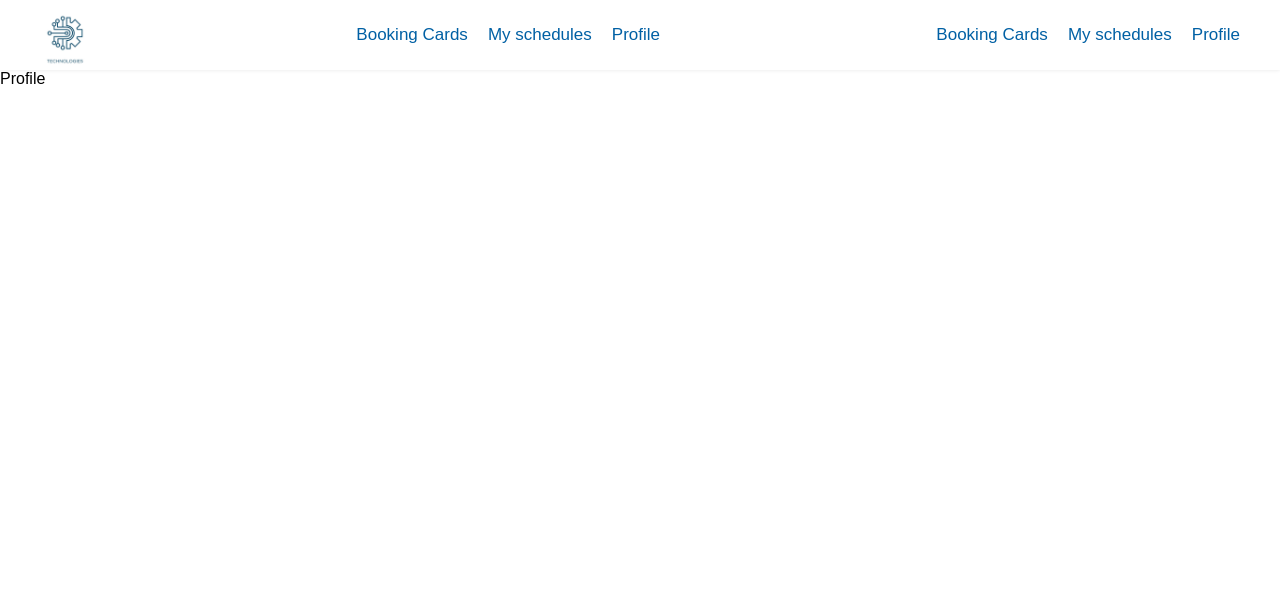
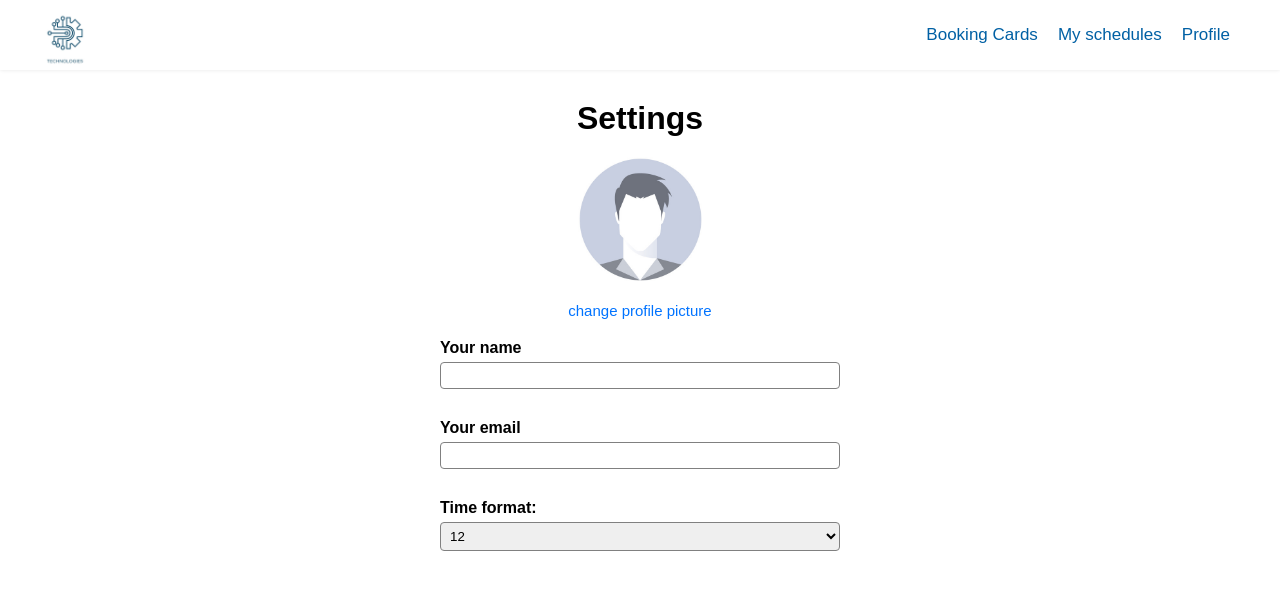
Before and after one commit to Saddamwassan/React, a React (Vite) app in the folder BookingApp/: page /profile in a window 1280 px wide. Shown: the top 590 px of the page. Built offline with nearby package versions, Linux system fonts and the light colour scheme; the HTML template or start-up script is replaced by a standard one.

Commit message:
profile page made

```diff
--- a/BookingApp/src/components/Profile.jsx
+++ b/BookingApp/src/components/Profile.jsx
@@ -1,11 +1,37 @@
 import React from 'react'
 import Nav from './nav'
+import '../styles/profile.css'
+import image from '../assets/profile.jpg'
+import { Link } from 'react-router-dom'
+import Input from './input'
 
 function Profile() {
   return (
     <>
     <Nav />
-    <div>Profile</div>
+    <div className='profile'>
+    <h1>Settings</h1>
+    <img src={image} alt="profile" className='profilepic' />
+    <Link className='profilelink'>change profile picture</Link>
+    {/* username  */}
+      <div className='username'>
+      <label htmlFor="Your name:" >Your name</label>
+      <Input className='input'/>
+      </div>
+       {/* email  */}
+       <div className='username'>
+      <label htmlFor="Your email:" >Your email</label>
+      <Input className='input'/>
+      </div>
+      {/* ti  */}
+      <div className='username'>
+      <label htmlFor="Yourtimeformat:" >Time format:</label>
+      <select name="timeformat" id="timeformat" className='input'>
+        <option value="12">12</option>
+        <option value="24">24</option>
+      </select>
+      </div>
+    </div>
     </>
   )
 }
--- a/BookingApp/src/components/input.jsx
+++ b/BookingApp/src/components/input.jsx
@@ -1,9 +1,9 @@
 import React from 'react'
 
-function input(props) {
+function Input({className}) {
   return (
-    <input type="text" placeholder={props.placeholder} />
-)
+    <input type="text" className={className}/>
+ )
 }
 
-export default input
+export default Input
--- a/BookingApp/src/components/nav.jsx
+++ b/BookingApp/src/components/nav.jsx
@@ -13,14 +13,29 @@ function Nav() {
         <Link to="/dashboard">Booking Cards</Link>
         <Link to="/myschedules">My schedules</Link>
         <Link to="/profile">Profile</Link>
-        <i className ="fa-solid fa-bars barslogo"></i>
+        <i className ="fa-solid fa-bars barslogo" onClick={()=>{setMenu(isShowMenu=>!isShowMenu)}}></i>
       </div>
       {/* //  mobile menu  */}
-    <div className="menu" onClick={()=>{setMenu(isShowMenu=>!isShowMenu)}}>
+      {
+        isMenu
+        ?
+        <div className="menu" >
+          <div className="close">
+            <span>
+              Sidebar
+            </span>
+            <i className="fa fa-xmark cross" onClick={()=>{isMenu && setMenu(isShowMenu=>!isShowMenu)}}></i>
+          </div>
         <Link to="/dashboard">Booking Cards</Link>
         <Link to="/myschedules">My schedules</Link>
         <Link to="/profile">Profile</Link>
+        <Link to="/logout">Logout</Link>
+
     </div>
+    :
+    null
+      }
+
     </div>
 
   )
--- a/BookingApp/src/styles/bookingform.css
+++ b/BookingApp/src/styles/bookingform.css
@@ -14,7 +14,7 @@
     flex-direction: column;
     justify-content: center;
     align-items: center;
-    padding:40px 0;
+    padding:90px 0;
     width: 550px;
 }
 .bookingform h3{
--- a/BookingApp/src/styles/dashboard.css
+++ b/BookingApp/src/styles/dashboard.css
@@ -17,6 +17,10 @@
     align-items: center;
     padding: 0 30px;
     box-shadow: 0 0 4px rgba(0, 0, 0, 0.1);
+    position:fixed;
+    z-index: 1;
+    width:100%;
+    top: 0;
 
 }
 .left{
@@ -43,12 +47,22 @@
 .barslogo{
     display:none;
 }
+/* mobile menu  */
+.menu{
+    display:none;
+}
+/* close sidebar  */
+.close{
+    display:flex;
+    justify-content: space-between;
+    padding:10px;
+}
 /* dashboard body  */
 .dbody{
     display:flex;
     flex-direction: column;
     flex-grow: 1;
-    padding:50px;
+    padding:100px 30px 30px 20px;
     align-items: center;
 }
 .dbody h2{
@@ -123,7 +137,7 @@
 }
 @media (max-width:424px) and (min-width:320px){
     /* nav  */
-    .nav a {
+    .right a {
         display:none;
         font-size: 15px;
     }
@@ -162,3 +176,18 @@
         font-size:14px;
     }
 }
+/* menu for mobile  */
+.menu{
+    position: fixed;
+    height: 55%;
+    width: 140px;
+    top: 70px;
+    right: 0;
+    background-color: white;
+    display: flex;
+    flex-direction: column;
+    box-shadow: 0 0 3px rgba(0, 0, 0, 0.1);
+}
+.menu a{
+    font-size:14px;
+}
--- /dev/null
+++ b/BookingApp/src/styles/profile.css
@@ -0,0 +1,40 @@
+*{
+    margin:0;
+    padding:0;
+    box-sizing:border-box;
+    font-family: sans-serif;
+}
+.profile{
+    padding:100px 0;
+    display: flex;
+    flex-direction: column;
+    align-items: center;
+    gap:10px;
+    width:400px;
+    margin: auto;
+}
+.profilepic{
+    border-radius: 50%;
+    width:145px;
+}
+.profilelink{
+    color:rgb(0, 115, 255);
+    text-decoration: none;
+    font-size:15px;
+}
+.username{
+    display: flex;
+    flex-direction: column;
+    width:100%;
+    padding:10px 0;
+}
+.username label{
+    font-weight: bold;
+}
+.input{
+    padding:5px;
+    width:100%;
+    margin-top:5px;
+    border-radius: 4px;
+    border: 1px solid grey;
+}
--- a/BookingApp/src/styles/schedule.css
+++ b/BookingApp/src/styles/schedule.css
@@ -4,7 +4,9 @@
     box-sizing:border-box;
 }
 .myschedule{
-    margin:60px 0 0 130px;
+    margin:140px 0;
+    width:80%;
+    margin-inline: auto;
 }
 .myschedule h3{
     margin-left:25px;
```
Also changed, not shown: BookingApp/src/assets/profile.jpg (added), BookingApp/src/assets/profile1.jpg (added).
